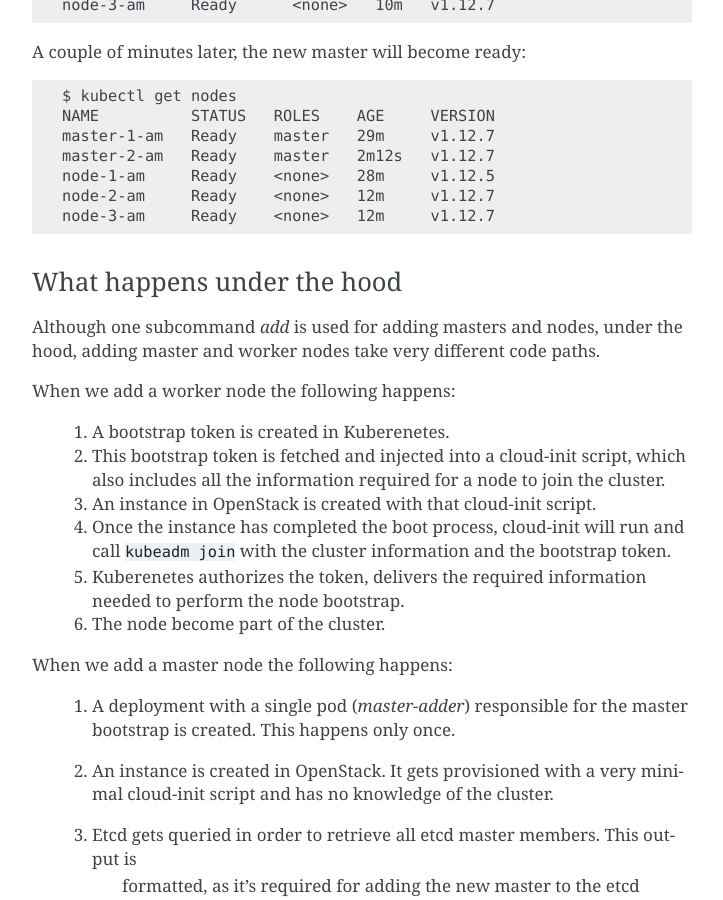
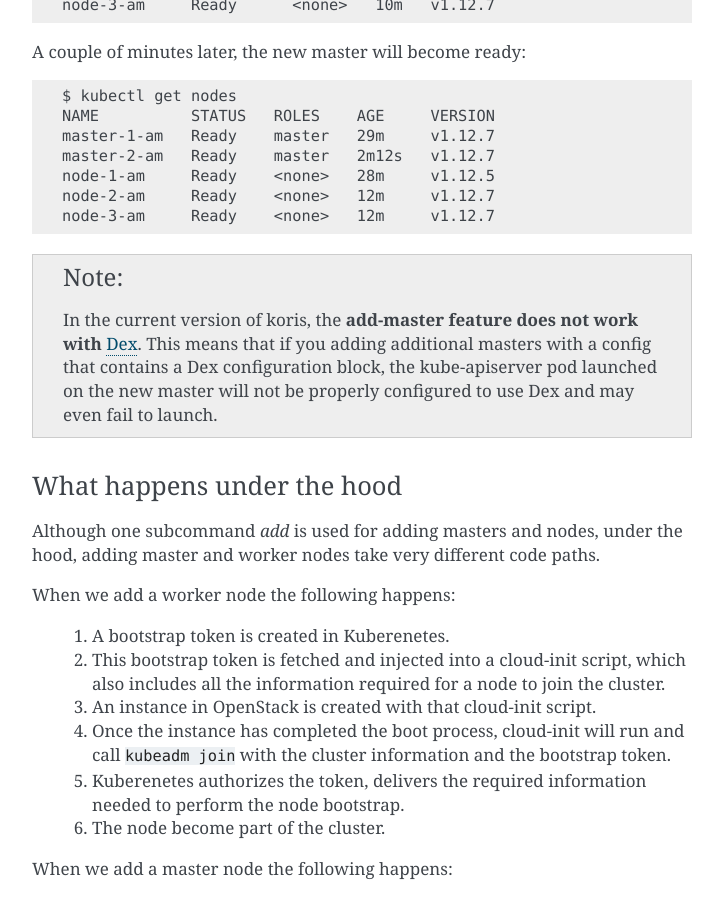
Before and after one commit to noris-network/koris, a Sphinx documentation site: the page built from docs/resize.rst, in a window 1280 px wide and 900 px high, scrolled down 2446 px. Shown: the whole window, without its empty margins (388-1111 px from the left). Built offline with Sphinx 7.4.7, drawn with Linux system fonts in a browser that asks for light colours.

Commit message:
Fixed doc warnings, added references to add-master
/skip-end-to-end-tests/

```diff
--- a/docs/addons.rst
+++ b/docs/addons.rst
@@ -1,12 +1,15 @@
 ======
 Addons
 ======
+
+.. _dex_docs:
 
 Dex
 ---
 
 .. note::
-  This feature is currently in beta; your mileage may vary and documentation is expected to change.
+  This feature is currently in beta; your mileage may vary and documentation is expected to change. Also
+  :ref:`add_master_nodes` is currently not supported with Dex.
 
 `Dex <https://github.com/dexidp/dex>`_ is an identity service that uses
 `OpenID Connect <https://openid.net/connect/>`_ to drive authentication for other apps. It can
--- a/docs/resize.rst
+++ b/docs/resize.rst
@@ -88,6 +88,8 @@ Notice that, kubernetes can tolerate different versions in the cluster.
 We use this to update the claster in the manner of replacing old nodes
 with new ones.
 
+.. _add_master_nodes:
+
 Adding master nodes
 ~~~~~~~~~~~~~~~~~~~
 
@@ -143,6 +145,12 @@ A couple of minutes later, the new master will become ready:
    node-2-am     Ready    <none>   12m     v1.12.7
    node-3-am     Ready    <none>   12m     v1.12.7
 
+.. note::
+
+   In the current version of koris, the **add-master feature does not work with** :ref:`dex_docs`. This means that if you adding
+   additional masters with a config that contains a Dex configuration block, the kube-apiserver pod launched on the new
+   master will not be properly configured to use Dex and may even fail to launch.
+
 What happens under the hood
 ^^^^^^^^^^^^^^^^^^^^^^^^^^^
 
```
Also changed, not shown: 1 other file.
